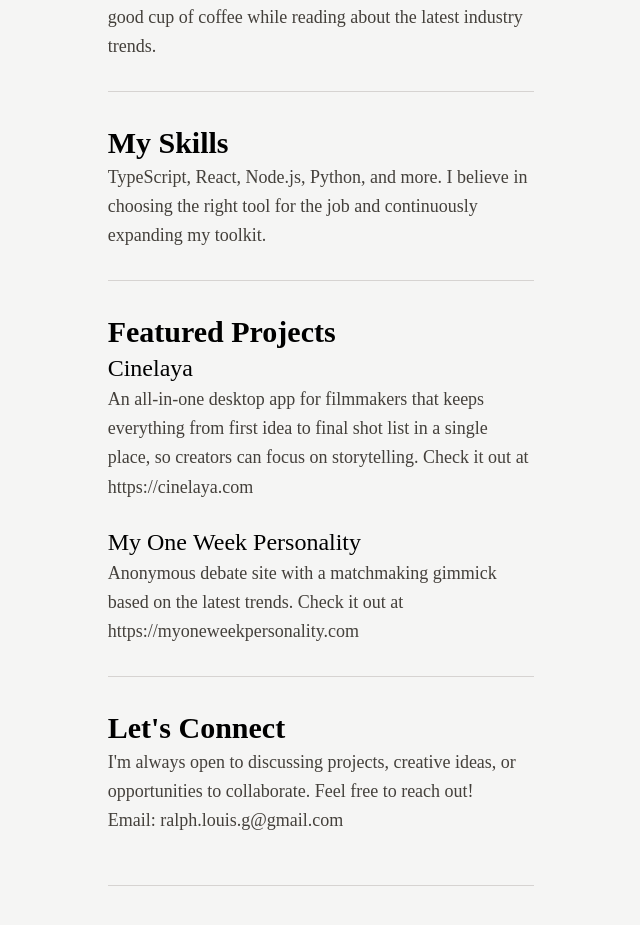
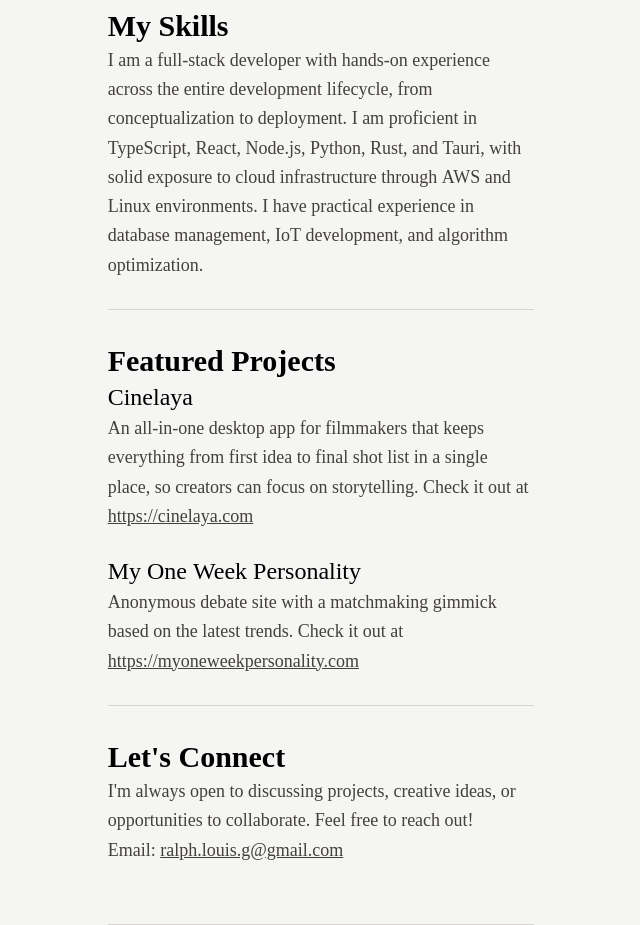
Before and after one commit to sevora/portfolio, a React (Vite) app: page / in a window 1280 px wide. Shown: the part 427-1352 px from the top of the page, without its empty margins (319-959 px from the left). Built offline with nearby package versions, Linux system fonts and the light colour scheme.

Commit message:
Update Content and Navigation

```diff
--- a/src/components/AnimatedParagraph.tsx
+++ b/src/components/AnimatedParagraph.tsx
@@ -1,5 +1,6 @@
 import { ReconstructText } from './ReconstructText';
 import type { AnimationSettings } from '../types/content';
+import { getHref } from '../utils/linkify';
 
 interface AnimatedParagraphProps {
   content: string;
@@ -13,6 +14,7 @@ export function AnimatedParagraph({ content, settings }: AnimatedParagraphProps)
       settings={settings}
       className="text-base md:text-lg leading-relaxed text-stone-700"
       as="p"
+      linkify
     />
   );
 }
@@ -23,9 +25,28 @@ interface StaticParagraphProps {
 }
 
 export function StaticParagraph({ content }: StaticParagraphProps) {
+  // Split into words and linkify
+  const parts = content.split(/(\s+)/);
+
   return (
     <p className="text-base md:text-lg leading-relaxed text-stone-700">
-      {content}
+      {parts.map((part, i) => {
+        const href = getHref(part);
+        if (href) {
+          return (
+            <a
+              key={i}
+              href={href}
+              className="underline hover:text-stone-900 transition-colors"
+              target={href.startsWith('mailto:') ? undefined : '_blank'}
+              rel={href.startsWith('mailto:') ? undefined : 'noopener noreferrer'}
+            >
+              {part}
+            </a>
+          );
+        }
+        return <span key={i}>{part}</span>;
+      })}
     </p>
   );
 }
--- a/src/components/Navigation.tsx
+++ b/src/components/Navigation.tsx
@@ -1,5 +1,5 @@
 import { useState, useEffect, useRef } from 'react';
-import type { ContentData, HeaderBlock } from '../types/content';
+import type { ContentData, HeaderBlock, ParagraphBlock } from '../types/content';
 import { slugify } from '../utils/slugify';
 
 interface NavigationProps {
@@ -15,7 +15,36 @@ interface NavItem {
 export function Navigation({ data }: NavigationProps) {
   const [activeId, setActiveId] = useState<string>('');
   const [isOpen, setIsOpen] = useState(false);
+  const [isReady, setIsReady] = useState(false);
   const lastScrollY = useRef(0);
+
+  // Calculate delay based on first visible animated block
+  useEffect(() => {
+    const { settings, content } = data;
+    const duration = settings.duration ?? 800;
+    const staggerDelay = settings.staggerDelay ?? 40;
+
+    // Find first animated text block to estimate when animations finish
+    const firstAnimatedBlock = content.find(
+      (block): block is HeaderBlock | ParagraphBlock =>
+        (block.type === 'header' || block.type === 'paragraph') &&
+        block.animate !== false
+    );
+
+    if (firstAnimatedBlock) {
+      const wordCount = firstAnimatedBlock.content.split(/\s+/).length;
+      const totalAnimationTime = duration + (wordCount * staggerDelay);
+
+      const timer = setTimeout(() => {
+        setIsReady(true);
+      }, totalAnimationTime + 200); // +200ms buffer
+
+      return () => clearTimeout(timer);
+    } else {
+      // No animated blocks, show immediately
+      setIsReady(true);
+    }
+  }, [data]);
 
   // Extract h2 and h3 headers from content
   const navItems: NavItem[] = data.content
@@ -76,7 +105,10 @@ export function Navigation({ data }: NavigationProps) {
   const activeItem = navItems.find((item) => item.id === activeId);
 
   return (
-    <div className="fixed top-4 left-0 right-0 z-50 flex justify-center pointer-events-none">
+    <div
+      className="fixed top-4 left-0 right-0 z-50 flex justify-center pointer-events-none transition-opacity duration-500"
+      style={{ opacity: isReady ? 1 : 0 }}
+    >
       <nav
         className="pointer-events-auto"
         style={{ fontFamily: "'Merriweather', serif" }}
@@ -89,7 +121,7 @@ export function Navigation({ data }: NavigationProps) {
           bg-stone-100/95 backdrop-blur-sm
           border border-stone-300 rounded-full
           shadow-sm hover:shadow-md
-          transition-all duration-200
+          transition-all duration-200 cursor-pointer
           ${isOpen ? 'opacity-0 pointer-events-none' : 'opacity-100'}
         `}
         aria-expanded={isOpen}
@@ -127,7 +159,7 @@ export function Navigation({ data }: NavigationProps) {
         <div className="flex justify-end p-2 border-b border-stone-200">
           <button
             onClick={() => setIsOpen(false)}
-            className="p-1 text-stone-500 hover:text-stone-700 transition-colors"
+            className="p-1 text-stone-500 hover:text-stone-700 transition-colors cursor-pointer"
             aria-label="Close navigation"
           >
             <svg className="w-5 h-5" fill="none" stroke="currentColor" viewBox="0 0 24 24">
@@ -144,7 +176,7 @@ export function Navigation({ data }: NavigationProps) {
                 onClick={() => handleClick(item.id)}
                 className={`
                   w-full text-left px-3 py-2 rounded-lg
-                  transition-colors duration-150
+                  transition-colors duration-150 cursor-pointer
                   ${item.level === 3 ? 'pl-6 text-sm' : 'text-base'}
                   ${activeId === item.id
                     ? 'bg-stone-200 text-stone-900 font-medium'
--- a/src/components/ReconstructText.tsx
+++ b/src/components/ReconstructText.tsx
@@ -1,6 +1,7 @@
 import { useMemo } from 'react';
 import { useIntersectionObserver } from '../hooks/useIntersectionObserver';
 import type { AnimationSettings } from '../types/content';
+import { getHref } from '../utils/linkify';
 
 interface ReconstructTextProps {
   text: string;
@@ -8,6 +9,7 @@ interface ReconstructTextProps {
   className?: string;
   as?: 'span' | 'p' | 'h1' | 'h2' | 'h3';
   id?: string;
+  linkify?: boolean;
 }
 
 interface WordData {
@@ -23,6 +25,7 @@ export function ReconstructText({
   className = '',
   as: Component = 'span',
   id,
+  linkify = false,
 }: ReconstructTextProps) {
   const { ref, isVisible } = useIntersectionObserver({
     threshold: settings.threshold,
@@ -63,6 +66,21 @@ export function ReconstructText({
         const currentIndex = wordIndex++;
         const delay = currentIndex * settings.staggerDelay;
 
+        // Check if word is a link/email
+        const href = linkify ? getHref(wordData.word) : null;
+        const content = href ? (
+          <a
+            href={href}
+            className="underline hover:text-stone-900 transition-colors"
+            target={href.startsWith('mailto:') ? undefined : '_blank'}
+            rel={href.startsWith('mailto:') ? undefined : 'noopener noreferrer'}
+          >
+            {wordData.word}
+          </a>
+        ) : (
+          wordData.word
+        );
+
         return (
           <span
             key={i}
@@ -75,7 +93,7 @@ export function ReconstructText({
               transition: `transform ${settings.duration}ms ${settings.easing} ${delay}ms, opacity ${settings.duration}ms ${settings.easing} ${delay}ms`,
             }}
           >
-            {wordData.word}
+            {content}
           </span>
         );
       })}
--- a/src/data/content.json
+++ b/src/data/content.json
@@ -33,8 +33,18 @@
       "content": "I'm a passionate software engineer with years of experience building web applications. I love turning complex problems into elegant, user-friendly solutions."
     },
     {
+      "type": "spacer",
+      "space": 60
+    },
+    {
+      "type": "header",
+      "level": 2,
+      "content": "My Skills",
+      "animate": false
+    },
+    {
       "type": "paragraph",
-      "content": "When I'm not coding, you'll find me exploring new technologies, contributing to open source, or enjoying a good cup of coffee while reading about the latest industry trends."
+      "content": "I am a full-stack developer with hands-on experience across the entire development lifecycle, from conceptualization to deployment. I am proficient in TypeScript, React, Node.js, Python, Rust, and Tauri, with solid exposure to cloud infrastructure through AWS and Linux environments. I have practical experience in database management, IoT development, and algorithm optimization."
     },
     {
       "type": "spacer",
@@ -43,20 +53,8 @@
     {
       "type": "header",
       "level": 2,
-      "content": "My Skills"
-    },
-    {
-      "type": "paragraph",
-      "content": "TypeScript, React, Node.js, Python, and more. I believe in choosing the right tool for the job and continuously expanding my toolkit."
-    },
-    {
-      "type": "spacer",
-      "space": 60
-    },
-    {
-      "type": "header",
-      "level": 2,
-      "content": "Featured Projects"
+      "content": "Featured Projects",
+      "animate": false
     },
     {
       "type": "header",
@@ -83,7 +81,8 @@
     {
       "type": "header",
       "level": 2,
-      "content": "Let's Connect"
+      "content": "Let's Connect",
+      "animate": false
     },
     {
       "type": "paragraph",
@@ -96,7 +95,7 @@
     },
     {
       "type": "spacer",
-      "space": 100
+      "space": 120
     }
   ]
 }
--- /dev/null
+++ b/src/utils/linkify.ts
@@ -0,0 +1,20 @@
+// Detect if text is a URL
+export function isUrl(text: string): boolean {
+  return /^https?:\/\/[^\s]+$/i.test(text);
+}
+
+// Detect if text is an email
+export function isEmail(text: string): boolean {
+  return /^[^\s@]+@[^\s@]+\.[^\s@]+$/.test(text);
+}
+
+// Get href for a detected link/email
+export function getHref(text: string): string | null {
+  if (isUrl(text)) {
+    return text;
+  }
+  if (isEmail(text)) {
+    return `mailto:${text}`;
+  }
+  return null;
+}
```
